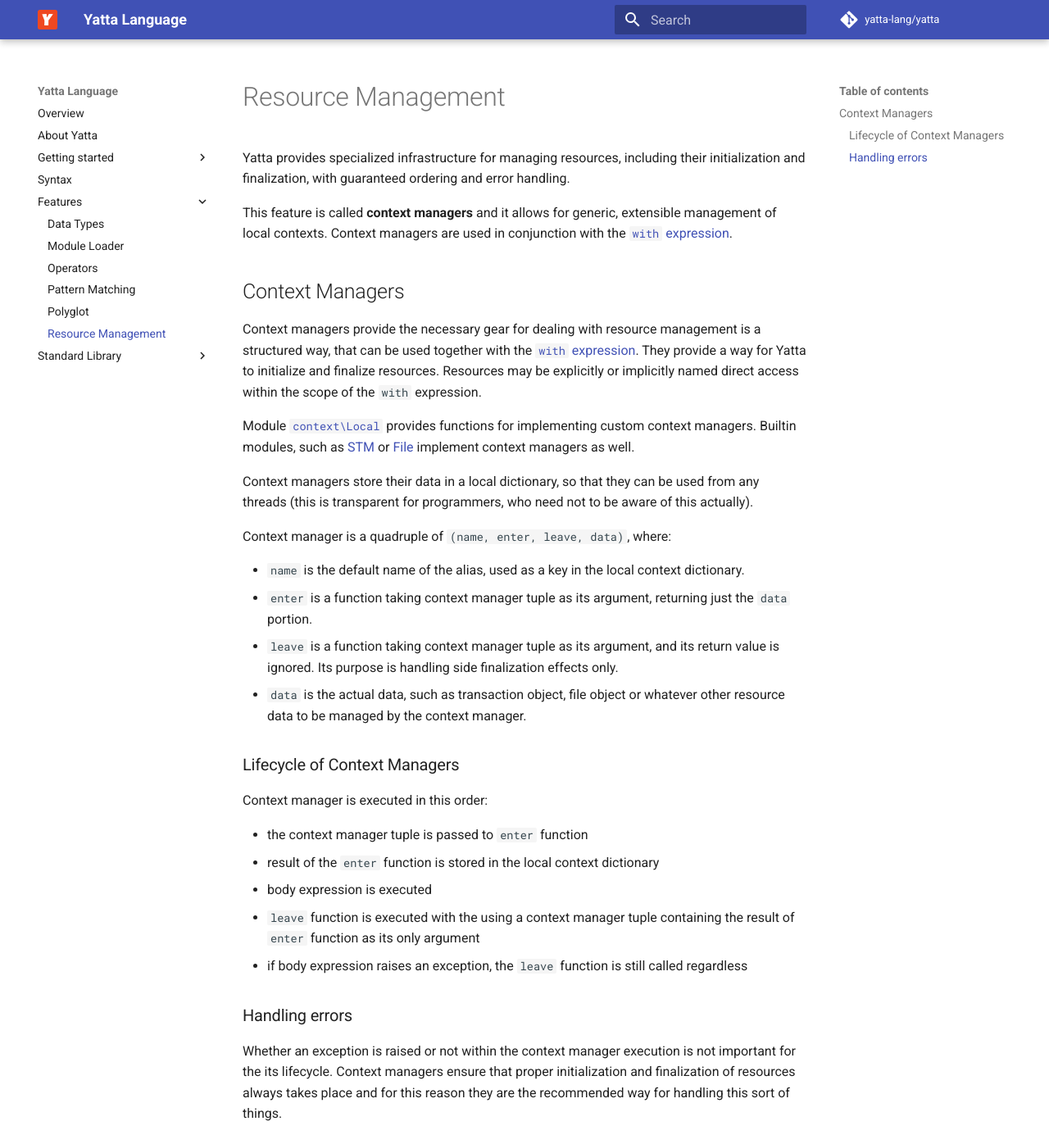
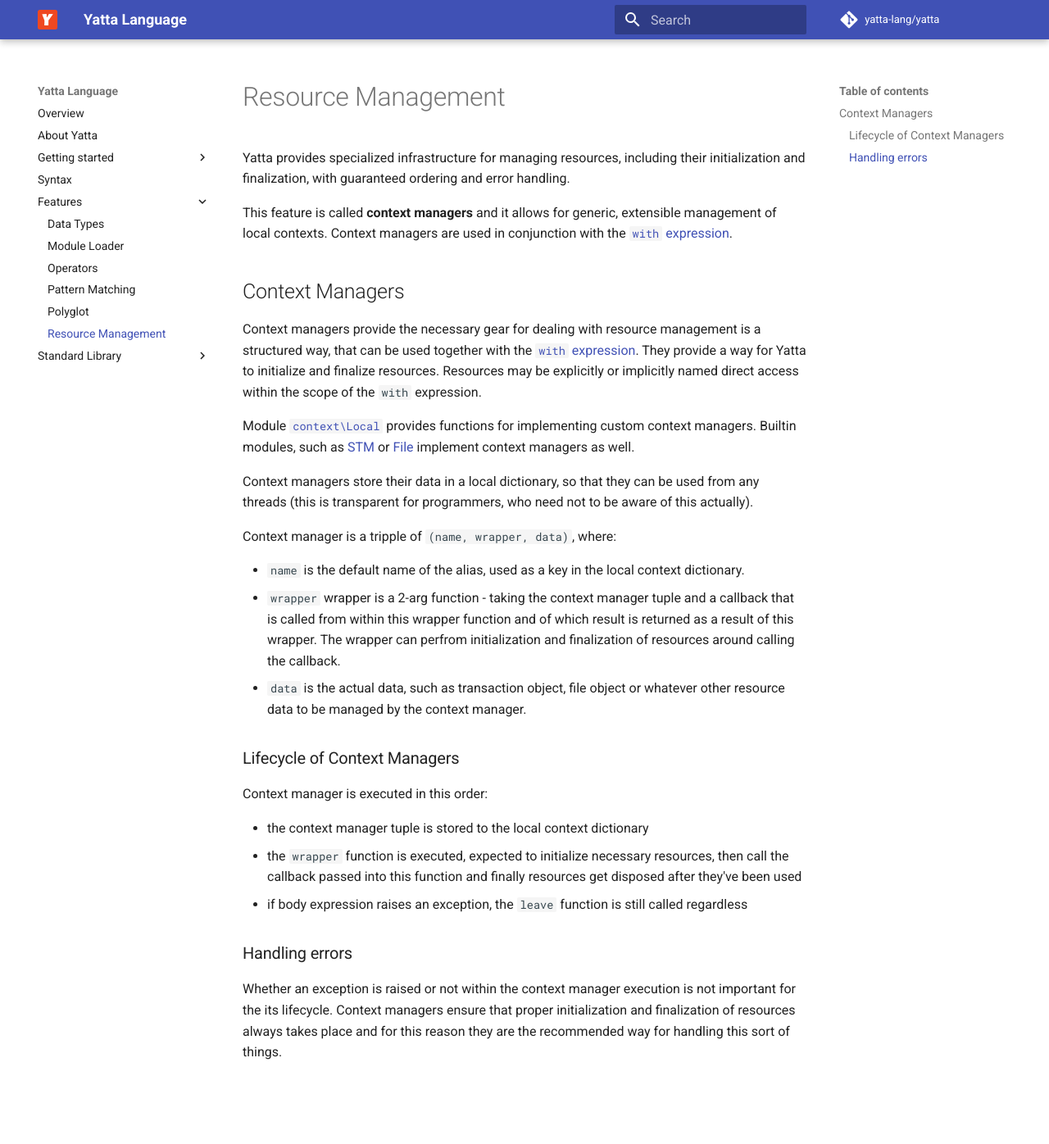
Before and after one commit to yona-lang/homepage, an MkDocs documentation site: the page built from docs/features/resource-management.md, in a window 1280 px wide and 1396 px high. Shown: the whole window at 82% size. Built offline with MkDocs 1.6.1 and Material for MkDocs 9.7.7, drawn with Linux system fonts in a browser that asks for light colours; comment, search, counter and statistics services are not loaded.

Commit message:
fix resource management, #2

```diff
--- a/docs/features/resource-management.md
+++ b/docs/features/resource-management.md
@@ -14,20 +14,17 @@ Module [`context\Local`](/stdlib/context/local) provides functions for implement
 
 Context managers store their data in a local dictionary, so that they can be used from any threads (this is transparent for programmers, who need not to be aware of this actually).
 
-Context manager is a quadruple of `(name, enter, leave, data)`, where:
+Context manager is a tripple of `(name, wrapper, data)`, where:
 
 * `name` is the default name of the alias, used as a key in the local context dictionary.
-* `enter` is a function taking context manager tuple as its argument, returning just the `data` portion.
-* `leave` is a function taking context manager tuple as its argument, and its return value is ignored. Its purpose is handling side finalization effects only.
+* `wrapper` wrapper is a 2-arg function - taking the context manager tuple and a callback that is called from within this wrapper function and of which result is returned as a result of this wrapper. The wrapper can perfrom initialization and finalization of resources around calling the callback.
 * `data` is the actual data, such as transaction object, file object or whatever other resource data to be managed by the context manager.
 
 ### Lifecycle of Context Managers
 Context manager is executed in this order:
 
-* the context manager tuple is passed to `enter` function
-* result of the `enter` function is stored in the local context dictionary
-* body expression is executed
-* `leave` function is executed with the using a context manager tuple containing the result of `enter` function as its only argument
+* the context manager tuple is stored to the local context dictionary
+* the `wrapper` function is executed, expected to initialize necessary resources, then call the callback passed into this function and finally resources get disposed after they've been used
 * if body expression raises an exception, the `leave` function is still called regardless
 
 ### Handling errors
```
Also changed, not shown: docs/stdlib/context/local.md (+2 -1 lines).
